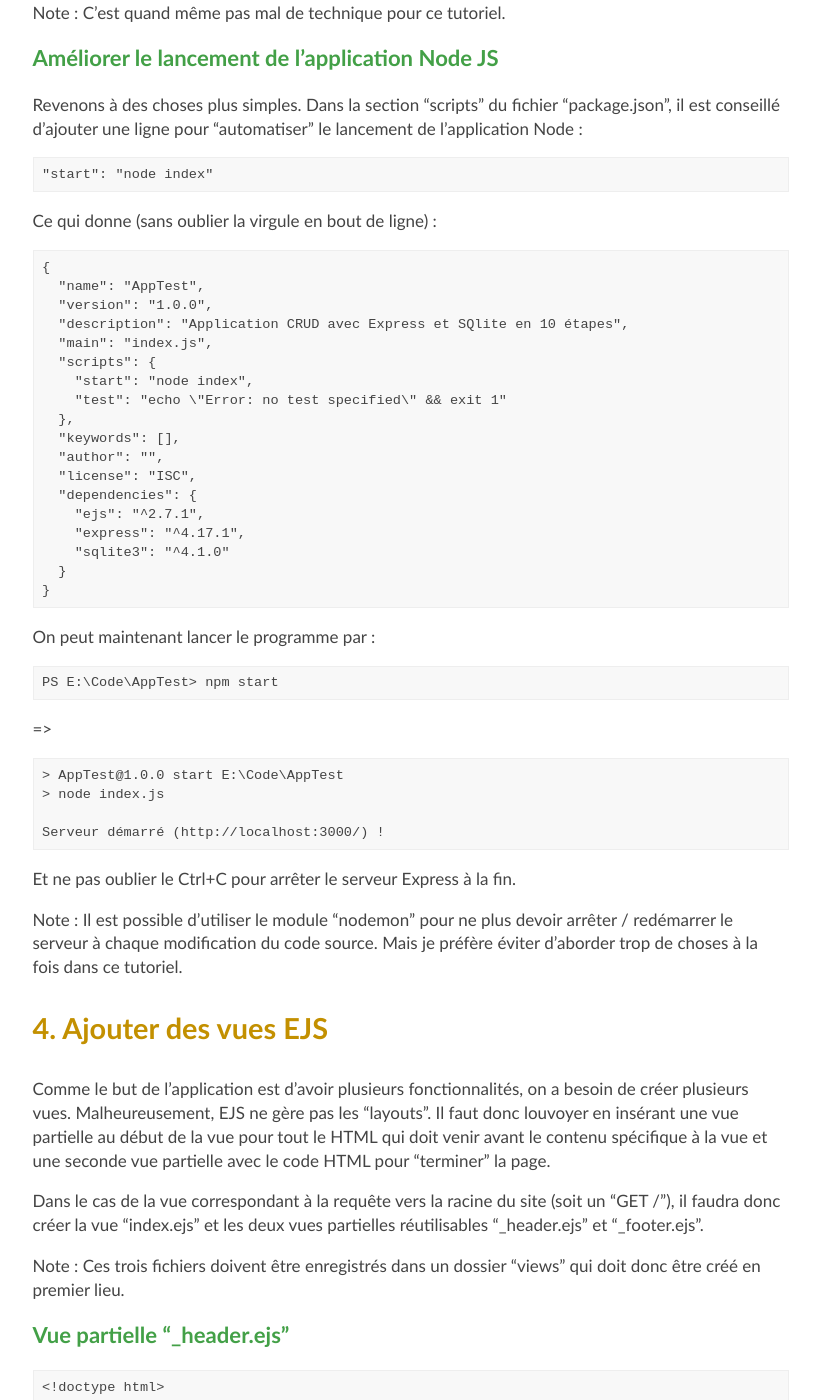
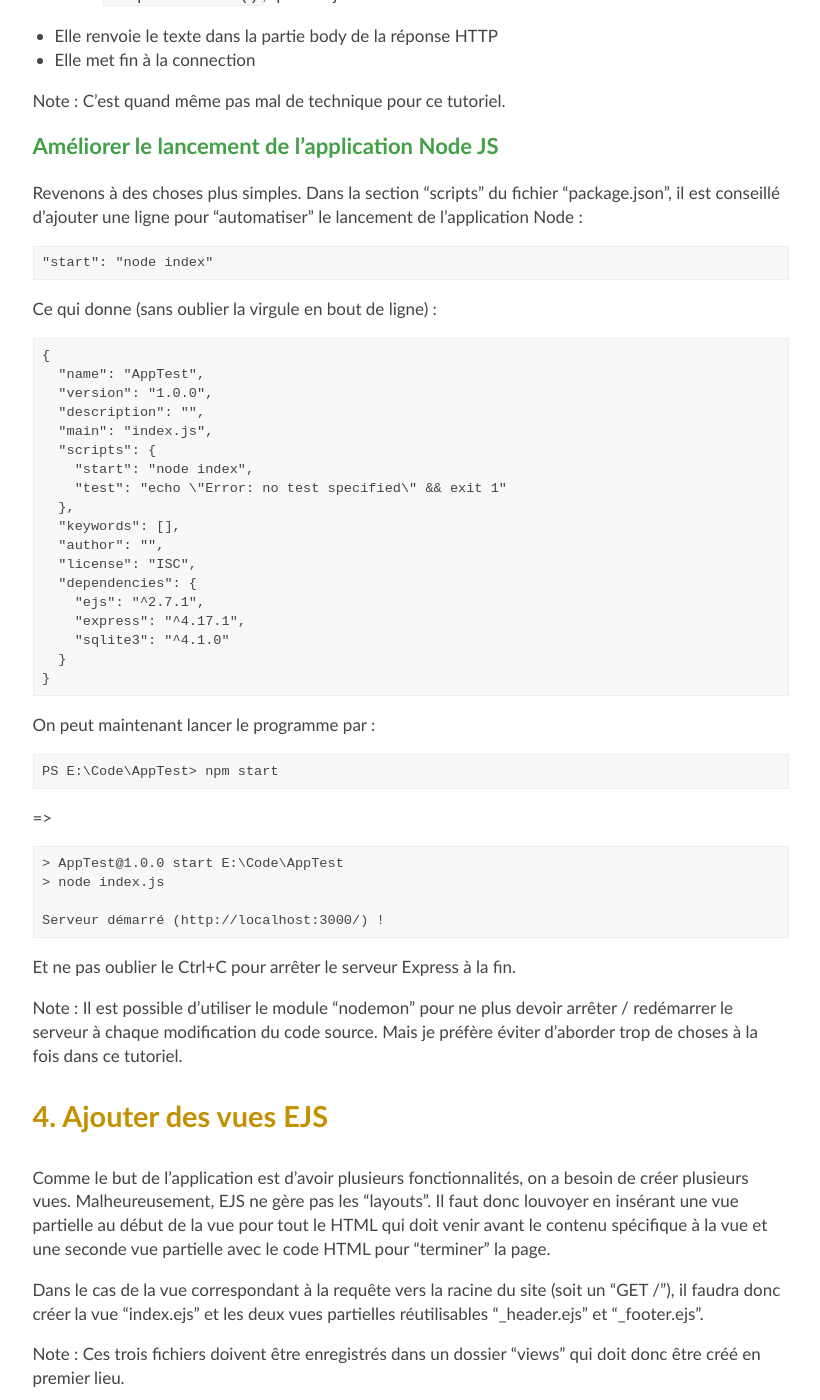
Before and after one commit to michelc/blog2, a Jekyll site: the page built from _posts/2019-09-11-crud-avec-express-sqlite-10-etapes.md, in a window 1280 px wide and 1400 px high, scrolled down 6683 px. Shown: the whole window, without its empty margins (10-830 px from the left). Built offline with Jekyll 4.4.1, drawn with Linux system fonts in a browser that asks for light colours; some of the changed text lies outside the part shown.

Commit message:
Màj billet "Application CRUD avec Express et SQlite en 10 étapes".

````diff
--- a/_posts/2019-09-11-crud-avec-express-sqlite-10-etapes.md
+++ b/_posts/2019-09-11-crud-avec-express-sqlite-10-etapes.md
@@ -103,7 +108,7 @@ Wrote to E:\Code\AppTest\package.json:
 {
   "name": "AppTest",
   "version": "1.0.0",
-  "description": "Application CRUD avec Express et SQlite en 10 étapes",
+  "description": "",
   "main": "index.js",
   "scripts": {
     "test": "echo \"Error: no test specified\" && exit 1"
@@ -167,7 +172,7 @@ section "dependencies" qui enregistre la liste des dépendances du projet :
 {
   "name": "AppTest",
   "version": "1.0.0",
-  "description": "Application CRUD avec Express et SQlite en 10 étapes",
+  "description": "",
   "main": "index.js",
   "scripts": {
     "test": "echo \"Error: no test specified\" && exit 1"
@@ -355,7 +360,7 @@ Ce qui donne (sans oublier la virgule en bout de ligne) :
 {
   "name": "AppTest",
   "version": "1.0.0",
-  "description": "Application CRUD avec Express et SQlite en 10 étapes",
+  "description": "",
   "main": "index.js",
   "scripts": {
     "start": "node index",
@@ -457,7 +462,7 @@ doit donc être créé en premier lieu.
 ```
 
 
-### Vue partielle "_header.ejs"
+### Vue partielle "views/_footer_.ejs"
 
 ```
     <footer>
````
Also changed, not shown: other parts of _posts/2019-09-11-crud-avec-express-sqlite-10-etapes.md (+20 -11 lines).
